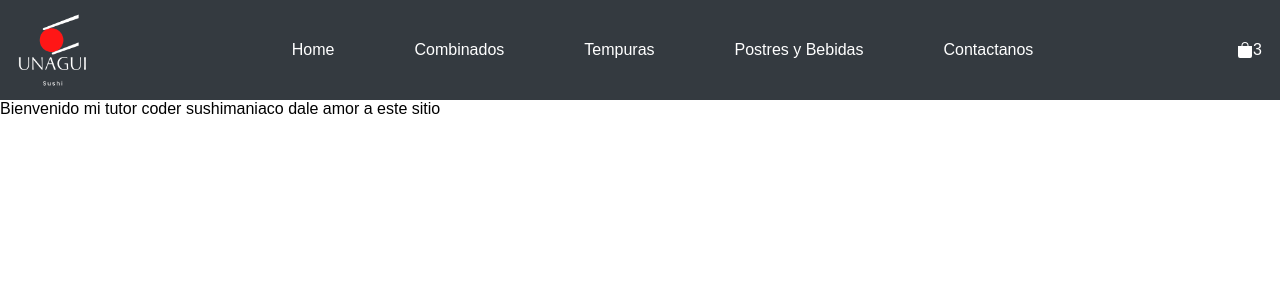
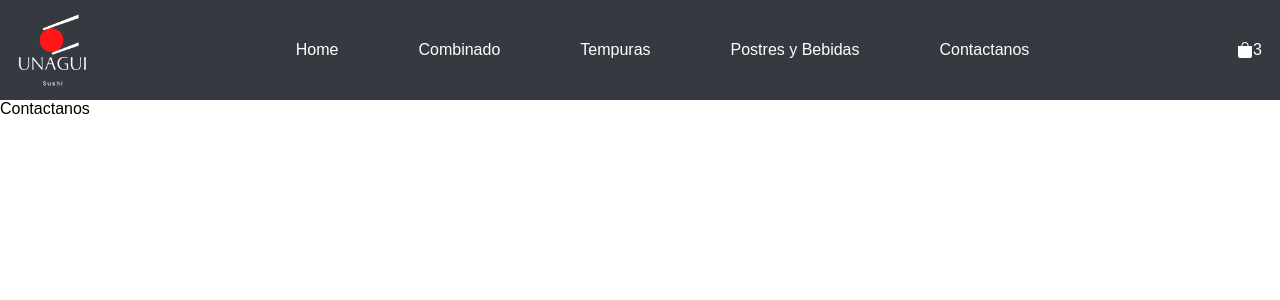
Before and after one commit to Danisole/finalcoder, a React (Create React App) app: page /contacto in a window 1280 px wide. Shown: the top 300 px of the page. Built offline with nearby package versions, Linux system fonts and the light colour scheme.

Commit message:
enrutando

```diff
--- a/src/App.js
+++ b/src/App.js
@@ -10,7 +10,7 @@ function App() {
     <>
     <BrowserRouter>
       <NavBar/>
-      <ItemListContainer msjPropos="mi tutor coder"/>
+      <ItemListContainer/>
     </BrowserRouter>
 
     </>
--- a/src/components/ItemListContainer.js
+++ b/src/components/ItemListContainer.js
@@ -1,9 +1,27 @@
 import React from 'react'
+import { Routes, Route } from "react-router-dom";
 
-const ItemListContainer = (props) => {
+const ItemListContainer = () => {
 
   return (
-    <p>Bienvenido {props.msjPropos} sushimaniaco dale amor a este sitio</p>
+    <Routes>
+
+      <Route path='/' element={<p>Home</p>} />
+
+      <Route path='/combinado' element={<p>Combinado</p>} />
+
+      <Route path='/tempuras' element={<p>Tempuras</p>} />
+
+      <Route path='/postres&bebidas' element={<p>Postres y Bebidas</p>} />
+
+      <Route path='/contacto' element={<p>Contactanos</p>} />
+
+    </Routes>
+
+
+
+
+
 
   )
 }
--- a/src/components/Navbar/NavBar.js
+++ b/src/components/Navbar/NavBar.js
@@ -1,11 +1,12 @@
-import React, { useState, useTransition } from 'react'
+import React, { useState } from 'react'
 import { Container, LogoContainer, Menu, MenuItem, MenuItemLink, Wrapper,LogoCart, MobilIcon } from './NavBar.elements'
 import logoAppBar from '../assets/img/Logotipo_sushi_moderno_negro-removebg-preview.png'
 import CartWidget from './CartWidget'
 import { GiHamburgerMenu, GiKnifeFork } from "react-icons/gi";
+import { Link } from 'react-router-dom'
 
 
-const PAGES  =["Home","Combinados", "Tempuras", "Postres y Bebidas", "Contactanos"]
+const PAGES  =[{to:"/", link:"Home"},{to:"/combinado", link:"Combinado"}, {to:"/tempuras", link:"Tempuras"}, {to:"/postres&bebidas", link:"Postres y Bebidas"}, {to:"/contacto", link:"Contactanos"}]
 
 const NavBar = () => {
 
@@ -23,13 +24,15 @@ const NavBar = () => {
                 }
             </MobilIcon>
             <Menu open={showMobileMenu}>
+
                 {PAGES.map((page)=>(
                     <MenuItem>
                     <MenuItemLink>
-                        {page}
+                        <Link to={page.to} style={{ color: "white", textDecoration: "none"}}>{page.link}</Link>
                     </MenuItemLink>
                 </MenuItem>)
                 )}
+
             </Menu>
 
             <LogoCart>
```
